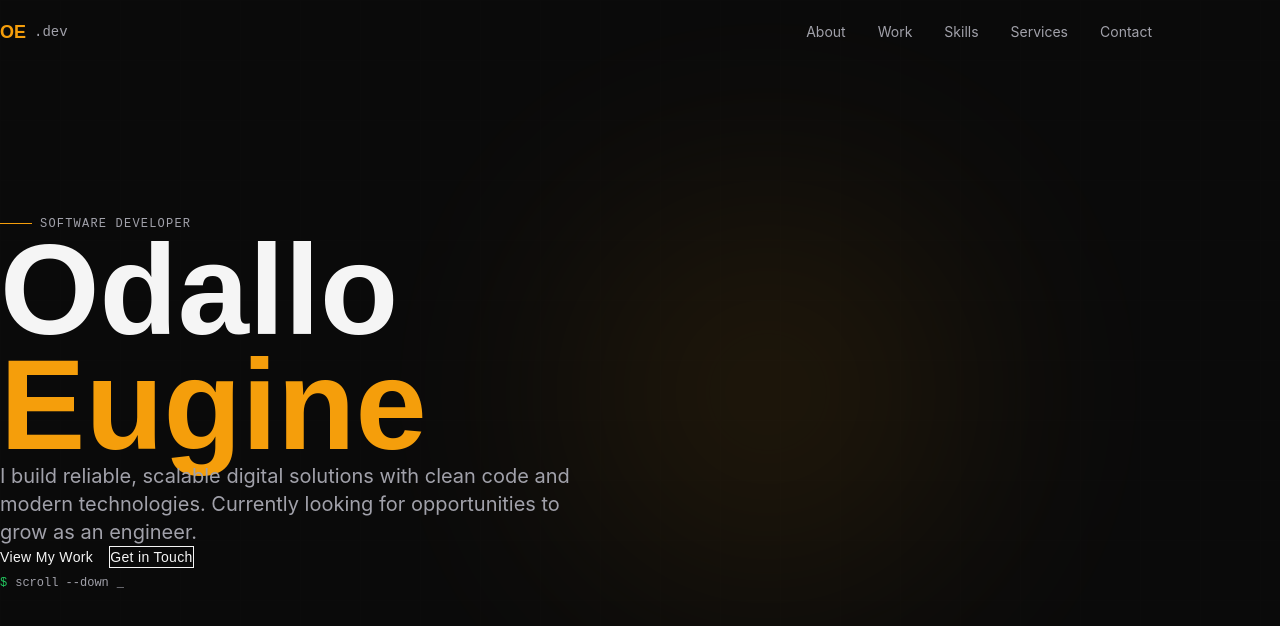
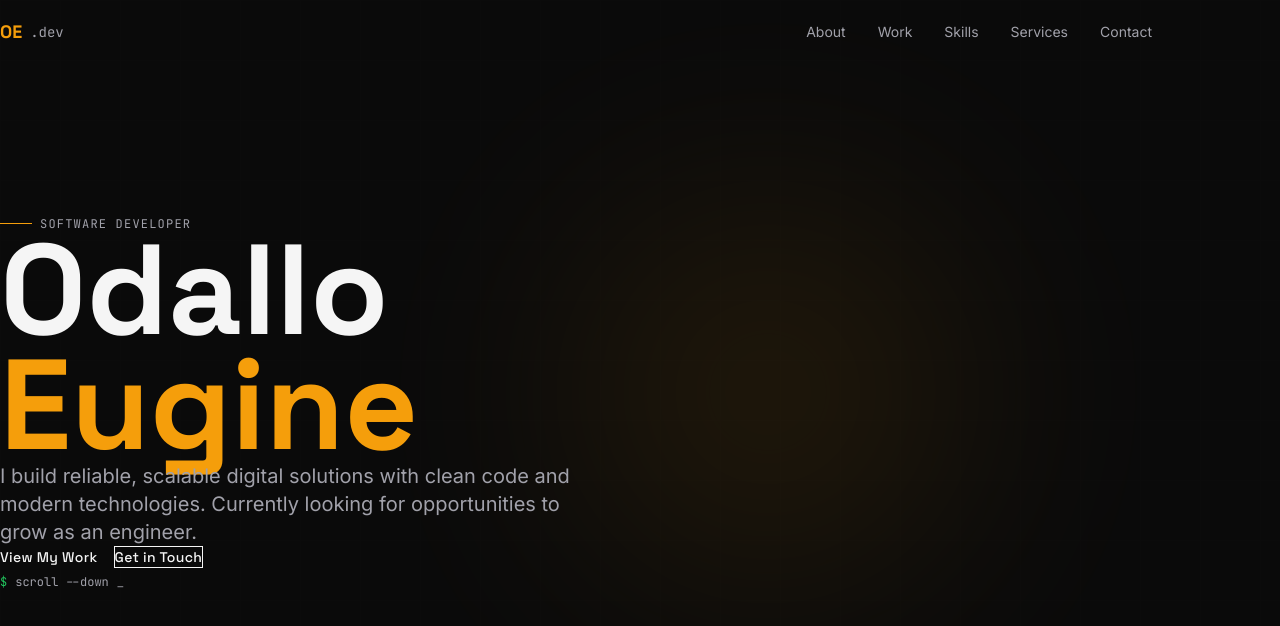
Before and after one commit to Odallo/Portfolio-2.0, a Next.js app: page / in a window 1280 px wide. Shown: the top 626 px of the page. Built offline with nearby package versions, Linux system fonts and the light colour scheme.

Commit message:
Fix: Move font import before Tailwind to resolve CSS ordering warning

```diff
--- a/app/globals.css
+++ b/app/globals.css
@@ -1,5 +1,5 @@
+@import url('https://fonts.googleapis.com/css2?family=Space+Grotesk:wght@400;500;600;700&family=Inter:wght@400;500;600&family=JetBrains+Mono:wght@400;500&display=swap');
 @import "tailwindcss";
-@import url('https://fonts.googleapis.com/css2?family=Space+Grotesk:wght@400;500;600;700&family=Inter:wght@400;500;600&family=JetBrains+Mono:wght@400;500&display=swap');
 
 * {
   margin: 0;
```
